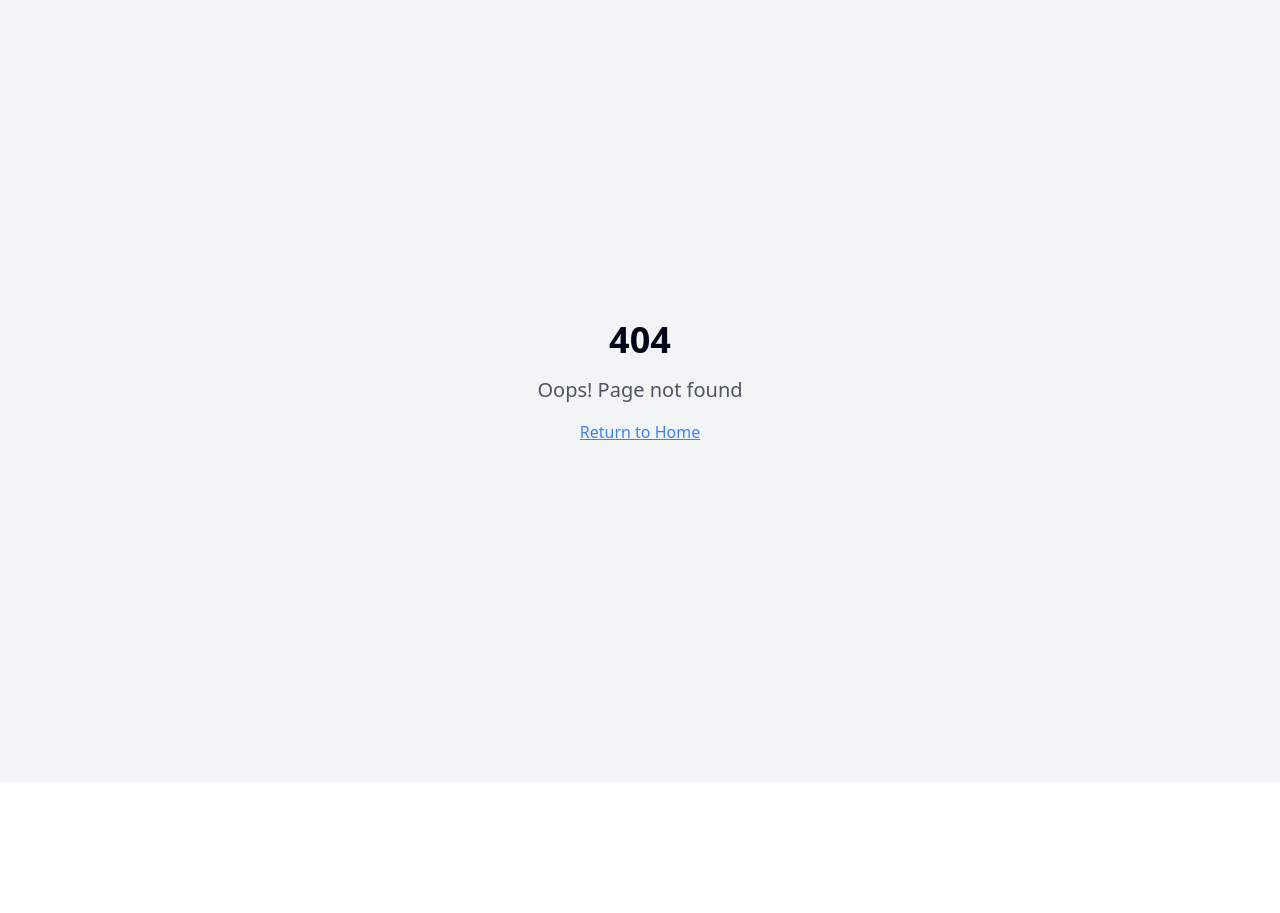
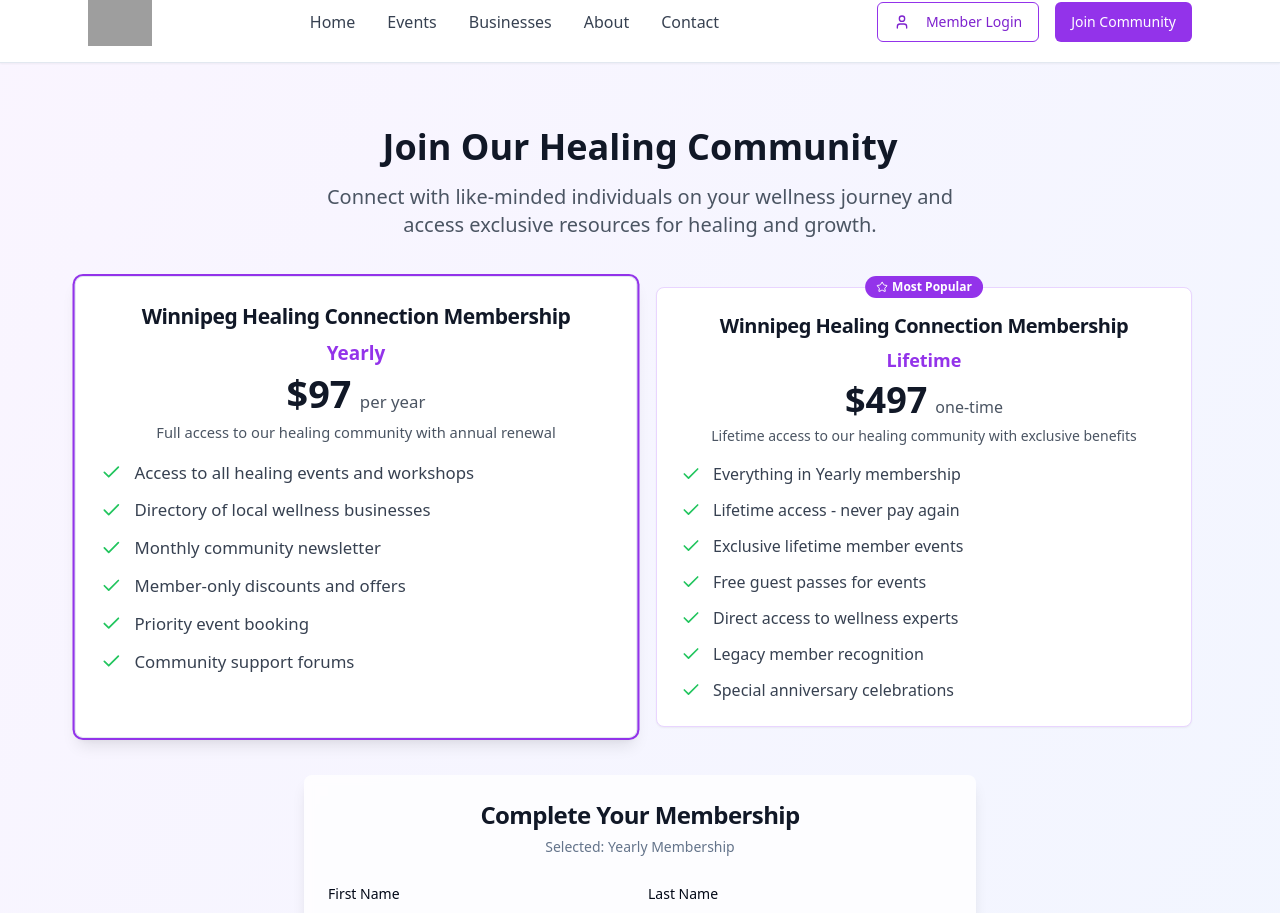
Before and after one commit to webzent-dev/soul-support-market, a React (Vite) app: page /join in a window 1280 px wide. Before the commit this address had no page. Shown: the part 18-931 px from the top of the page. Before the commit the page ends 800 px from the top, so only its background shows below. Built offline with nearby package versions, Linux system fonts and the light colour scheme; grey boxes are pictures that could not be loaded.

Commit message:
Create Join Community Page

```diff
--- a/src/App.tsx
+++ b/src/App.tsx
@@ -11,6 +11,7 @@ import EventDetails from "./pages/EventDetails";
 import About from "./pages/About";
 import Contact from "./pages/Contact";
 import MemberLogin from "./pages/MemberLogin";
+import JoinCommunity from "./pages/JoinCommunity";
 import NotFound from "./pages/NotFound";
 
 const queryClient = new QueryClient();
@@ -30,6 +31,7 @@ const App = () => (
           <Route path="/about" element={<About />} />
           <Route path="/contact" element={<Contact />} />
           <Route path="/login" element={<MemberLogin />} />
+          <Route path="/join" element={<JoinCommunity />} />
           {/* ADD ALL CUSTOM ROUTES ABOVE THE CATCH-ALL "*" ROUTE */}
           <Route path="*" element={<NotFound />} />
         </Routes>
--- a/src/components/Header.tsx
+++ b/src/components/Header.tsx
@@ -30,8 +30,8 @@ const Header = () => {
                 Member Login
               </a>
             </Button>
-            <Button className="bg-purple-600 hover:bg-purple-700 text-white">
-              Join Community
+            <Button className="bg-purple-600 hover:bg-purple-700 text-white" asChild>
+              <a href="/join">Join Community</a>
             </Button>
             <button className="md:hidden">
               <Menu className="h-6 w-6 text-gray-700" />
--- /dev/null
+++ b/src/pages/JoinCommunity.tsx
@@ -0,0 +1,225 @@
+import Header from "@/components/Header";
+import Footer from "@/components/Footer";
+import { Button } from "@/components/ui/button";
+import { Input } from "@/components/ui/input";
+import { Label } from "@/components/ui/label";
+import { Textarea } from "@/components/ui/textarea";
+import { Card, CardContent, CardDescription, CardHeader, CardTitle } from "@/components/ui/card";
+import { Badge } from "@/components/ui/badge";
+import { Check, Star, Users, Heart, Shield } from "lucide-react";
+import { useState } from "react";
+
+const JoinCommunity = () => {
+  const [selectedMembership, setSelectedMembership] = useState<"yearly" | "lifetime">("yearly");
+
+  const membershipOptions = [
+    {
+      id: "yearly",
+      name: "Winnipeg Healing Connection Membership",
+      type: "Yearly",
+      price: "$97",
+      period: "per year",
+      description: "Full access to our healing community with annual renewal",
+      features: [
+        "Access to all healing events and workshops",
+        "Directory of local wellness businesses",
+        "Monthly community newsletter",
+        "Member-only discounts and offers",
+        "Priority event booking",
+        "Community support forums"
+      ],
+      popular: false
+    },
+    {
+      id: "lifetime",
+      name: "Winnipeg Healing Connection Membership",
+      type: "Lifetime",
+      price: "$497",
+      period: "one-time",
+      description: "Lifetime access to our healing community with exclusive benefits",
+      features: [
+        "Everything in Yearly membership",
+        "Lifetime access - never pay again",
+        "Exclusive lifetime member events",
+        "Free guest passes for events",
+        "Direct access to wellness experts",
+        "Legacy member recognition",
+        "Special anniversary celebrations"
+      ],
+      popular: true
+    }
+  ];
+
+  return (
+    <div className="min-h-screen bg-gradient-to-br from-purple-50 to-blue-50">
+      <Header />
+
+      <main className="max-w-6xl mx-auto px-6 py-16">
+        <div className="text-center mb-12">
+          <h1 className="text-4xl font-bold text-gray-900 mb-4">
+            Join Our Healing Community
+          </h1>
+          <p className="text-xl text-gray-600 max-w-2xl mx-auto">
+            Connect with like-minded individuals on your wellness journey and access exclusive resources for healing and growth.
+          </p>
+        </div>
+
+        {/* Membership Options */}
+        <div className="grid md:grid-cols-2 gap-8 mb-12">
+          {membershipOptions.map((option) => (
+            <Card
+              key={option.id}
+              className={`relative cursor-pointer transition-all duration-300 ${
+                selectedMembership === option.id
+                  ? 'ring-2 ring-purple-600 shadow-lg transform scale-105'
+                  : 'hover:shadow-md'
+              } ${option.popular ? 'border-purple-200' : ''}`}
+              onClick={() => setSelectedMembership(option.id as "yearly" | "lifetime")}
+            >
+              {option.popular && (
+                <Badge className="absolute -top-3 left-1/2 transform -translate-x-1/2 bg-purple-600 text-white">
+                  <Star className="h-3 w-3 mr-1" />
+                  Most Popular
+                </Badge>
+              )}
+
+              <CardHeader className="text-center pb-4">
+                <CardTitle className="text-xl font-bold text-gray-900">{option.name}</CardTitle>
+                <CardDescription className="text-purple-600 font-semibold text-lg">
+                  {option.type}
+                </CardDescription>
+                <div className="mt-4">
+                  <span className="text-4xl font-bold text-gray-900">{option.price}</span>
+                  <span className="text-gray-600 ml-2">{option.period}</span>
+                </div>
+                <p className="text-sm text-gray-600 mt-2">{option.description}</p>
+              </CardHeader>
+
+              <CardContent>
+                <ul className="space-y-3">
+                  {option.features.map((feature, index) => (
+                    <li key={index} className="flex items-start">
+                      <Check className="h-5 w-5 text-green-500 mr-3 mt-0.5 flex-shrink-0" />
+                      <span className="text-gray-700">{feature}</span>
+                    </li>
+                  ))}
+                </ul>
+              </CardContent>
+            </Card>
+          ))}
+        </div>
+
+        {/* Signup Form */}
+        <Card className="max-w-2xl mx-auto shadow-lg border-0 bg-white/80 backdrop-blur-sm">
+          <CardHeader className="text-center">
+            <CardTitle className="text-2xl font-bold text-gray-900">Complete Your Membership</CardTitle>
+            <CardDescription>
+              Selected: {membershipOptions.find(opt => opt.id === selectedMembership)?.type} Membership
+            </CardDescription>
+          </CardHeader>
+
+          <CardContent className="space-y-6">
+            <form className="space-y-4">
+              <div className="grid md:grid-cols-2 gap-4">
+                <div className="space-y-2">
+                  <Label htmlFor="firstName">First Name</Label>
+                  <Input id="firstName" placeholder="Enter your first name" />
+                </div>
+                <div className="space-y-2">
+                  <Label htmlFor="lastName">Last Name</Label>
+                  <Input id="lastName" placeholder="Enter your last name" />
+                </div>
+              </div>
+
+              <div className="space-y-2">
+                <Label htmlFor="email">Email Address</Label>
+                <Input id="email" type="email" placeholder="Enter your email address" />
+              </div>
+
+              <div className="space-y-2">
+                <Label htmlFor="phone">Phone Number</Label>
+                <Input id="phone" type="tel" placeholder="Enter your phone number" />
+              </div>
+
+              <div className="space-y-2">
+                <Label htmlFor="interests">Healing Interests (Optional)</Label>
+                <Textarea
+                  id="interests"
+                  placeholder="Tell us about your wellness goals and healing interests..."
+                  className="min-h-[100px]"
+                />
+              </div>
+
+              <div className="bg-purple-50 p-4 rounded-lg">
+                <h4 className="font-semibold text-gray-900 mb-2">Membership Summary</h4>
+                <div className="flex justify-between items-center">
+                  <span className="text-gray-700">
+                    {membershipOptions.find(opt => opt.id === selectedMembership)?.type} Membership
+                  </span>
+                  <span className="font-bold text-lg text-purple-600">
+                    {membershipOptions.find(opt => opt.id === selectedMembership)?.price}
+                  </span>
+                </div>
+              </div>
+
+              <div className="flex items-start space-x-2">
+                <input type="checkbox" id="terms" className="mt-1" required />
+                <label htmlFor="terms" className="text-sm text-gray-600">
+                  I agree to the{" "}
+                  <a href="#" className="text-purple-600 hover:underline">Terms of Service</a>
+                  {" "}and{" "}
+                  <a href="#" className="text-purple-600 hover:underline">Privacy Policy</a>
+                </label>
+              </div>
+
+              <Button type="submit" className="w-full bg-purple-600 hover:bg-purple-700 text-white py-3 text-lg">
+                Complete Membership Registration
+              </Button>
+            </form>
+
+            <div className="text-center pt-4">
+              <p className="text-sm text-gray-600">
+                Already have an account?{" "}
+                <a href="/login" className="text-purple-600 hover:text-purple-700 hover:underline font-medium">
+                  Sign in here
+                </a>
+              </p>
+            </div>
+          </CardContent>
+        </Card>
+
+        {/* Community Benefits */}
+        <div className="mt-16 text-center">
+          <h2 className="text-2xl font-bold text-gray-900 mb-8">Why Join Our Community?</h2>
+          <div className="grid md:grid-cols-3 gap-8">
+            <div className="flex flex-col items-center">
+              <div className="bg-purple-100 p-4 rounded-full mb-4">
+                <Users className="h-8 w-8 text-purple-600" />
+              </div>
+              <h3 className="font-semibold text-gray-900 mb-2">Supportive Community</h3>
+              <p className="text-gray-600">Connect with others on similar healing journeys</p>
+            </div>
+            <div className="flex flex-col items-center">
+              <div className="bg-purple-100 p-4 rounded-full mb-4">
+                <Heart className="h-8 w-8 text-purple-600" />
+              </div>
+              <h3 className="font-semibold text-gray-900 mb-2">Holistic Wellness</h3>
+              <p className="text-gray-600">Access to diverse healing modalities and practices</p>
+            </div>
+            <div className="flex flex-col items-center">
+              <div className="bg-purple-100 p-4 rounded-full mb-4">
+                <Shield className="h-8 w-8 text-purple-600" />
+              </div>
+              <h3 className="font-semibold text-gray-900 mb-2">Trusted Network</h3>
+              <p className="text-gray-600">Vetted practitioners and authentic healing experiences</p>
+            </div>
+          </div>
+        </div>
+      </main>
+
+      <Footer />
+    </div>
+  );
+};
+
+export default JoinCommunity;
```
